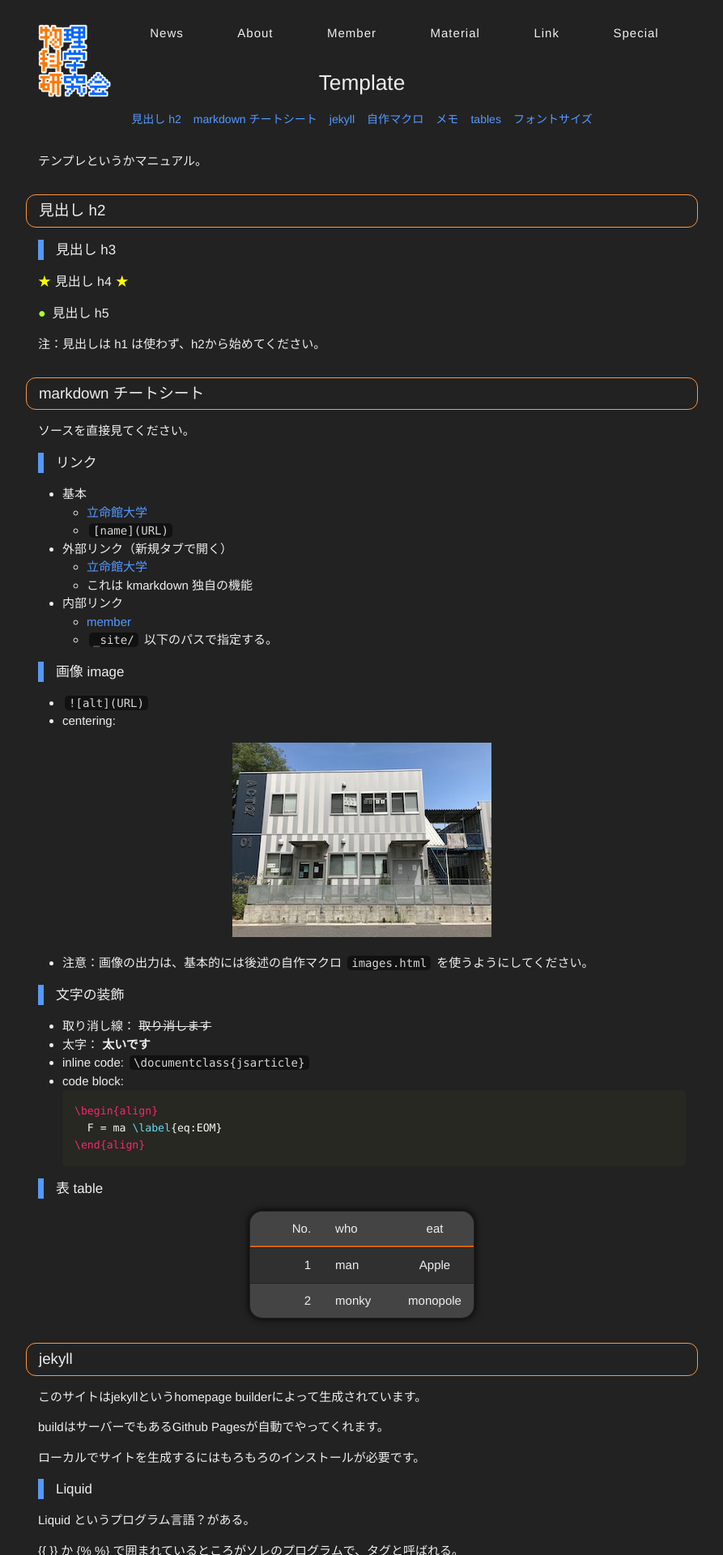
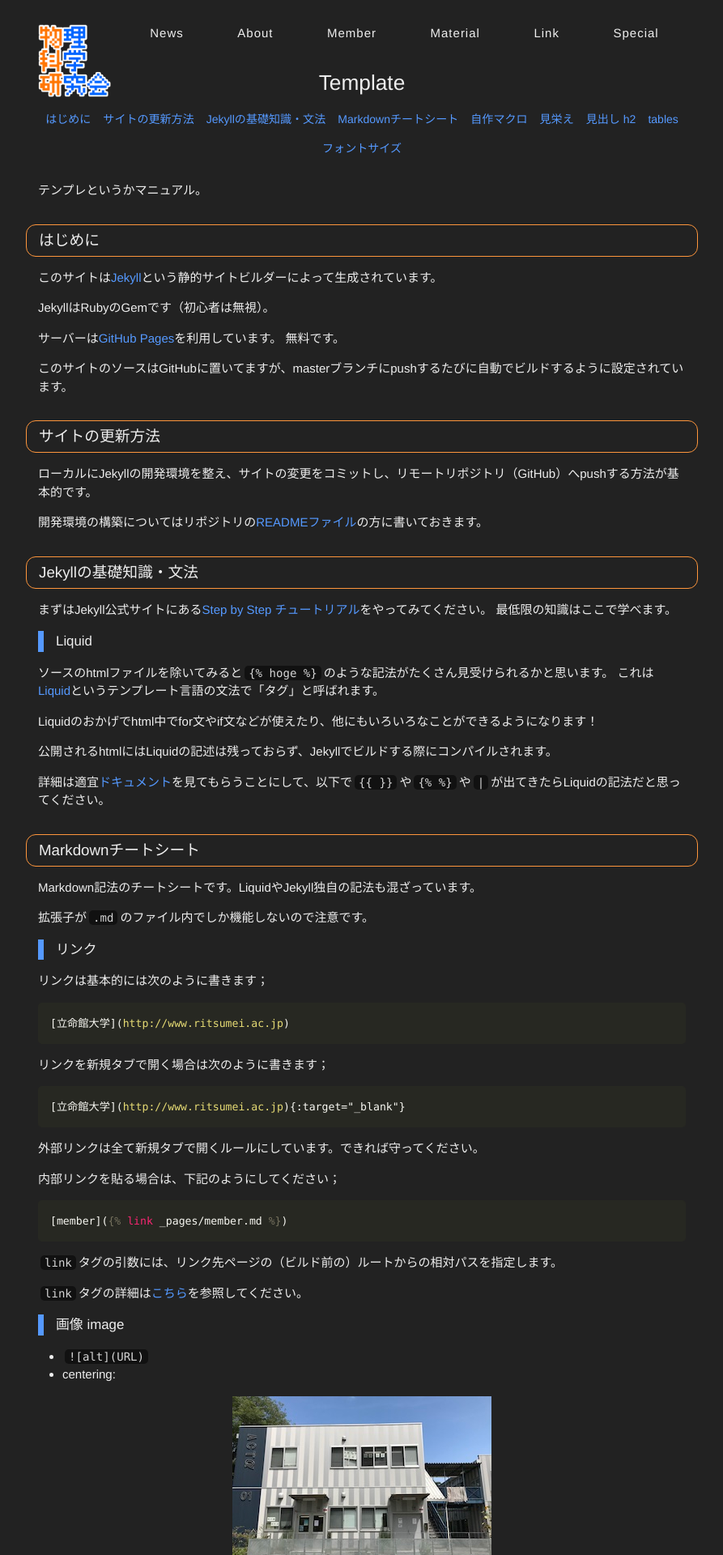
Before and after one commit to vuccaken/vuccaken.github.io, a Jekyll site: the page built from _pages/template.md, in a window 1280 px wide. Shown: the top 1920 px of the page at 81% size, without its empty margins (193-1086 px from the left). Built offline with Jekyll 4.4.1, drawn with Linux system fonts in a browser that asks for light colours; nearby versions of some CDN libraries; some of the changed text lies outside the part shown.

Commit message:
Update template.md

`````diff
--- a/_pages/template.md
+++ b/_pages/template.md
@@ -1,38 +1,90 @@
 ---
 title: Template
 
-path2images1: posts/2019-12-14-OB/
+dir1: posts/2019-12-14-OB/
 images1:
-- [OB1,2019-OB-1.jpg]
-- [OB2,2019-OB-2.jpg]
+  - [OB1, 2019-OB-1.jpg]
+  - [OB2, 2019-OB-2.jpg]
 
 images2:
-- [act,pages/actalpha_th.jpg]
-- [act,pages/actalpha_th.jpg]
-- [act,pages/actalpha_th.jpg]
+  - [act, pages/actalpha_th.jpg]
+  - [act, pages/actalpha_th.jpg]
+  - [act, pages/actalpha_th.jpg]
 ---
 
 テンプレというかマニュアル。
 
-## 見出し h2
-### 見出し h3
-#### 見出し h4
-##### 見出し h5
-注：見出しは h1 は使わず、h2から始めてください。
 
-## markdown チートシート
-ソースを直接見てください。
+## はじめに
+
+このサイトは[Jekyll](http://jekyllrb-ja.github.io){:target="_blank"}という静的サイトビルダーによって生成されています。
+
+JekyllはRubyのGemです（初心者は無視）。
+
+サーバーは[GitHub Pages](https://pages.github.com){:target="_blank"}を利用しています。
+無料です。
+
+このサイトのソースはGitHubに置いてますが、masterブランチにpushするたびに自動でビルドするように設定されています。
+
+
+## サイトの更新方法
+
+ローカルにJekyllの開発環境を整え、サイトの変更をコミットし、リモートリポジトリ（GitHub）へpushする方法が基本的です。
+
+開発環境の構築についてはリポジトリの[READMEファイル](https://github.com/vuccaken/vuccaken.github.io#readme){:target="_blank"}の方に書いておきます。
+
+
+## Jekyllの基礎知識・文法
+
+まずはJekyll公式サイトにある[Step by Step チュートリアル](http://jekyllrb-ja.github.io/docs/step-by-step/01-setup/){:target="_blank"}をやってみてください。
+最低限の知識はここで学べます。
+
+### Liquid
+
+ソースのhtmlファイルを除いてみると`{% raw %}{% hoge %}{% endraw %}`のような記法がたくさん見受けられるかと思います。
+これは[Liquid](https://shopify.github.io/liquid/){:target="_blank"}というテンプレート言語の文法で「タグ」と呼ばれます。
+
+Liquidのおかげでhtml中でfor文やif文などが使えたり、他にもいろいろなことができるようになります！
+
+公開されるhtmlにはLiquidの記述は残っておらず、Jekyllでビルドする際にコンパイルされます。
+
+詳細は適宜[ドキュメント](https://shopify.github.io/liquid/basics/introduction/){:target="_blank"}を見てもらうことにして、以下で`{% raw %}{{ }}{% endraw %}`や`{% raw %}{% %}{% endraw %}`や`|`が出てきたらLiquidの記法だと思ってください。
+
+
+
+
+## Markdownチートシート
+
+Markdown記法のチートシートです。LiquidやJekyll独自の記法も混ざっています。
+
+拡張子が`.md`のファイル内でしか機能しないので注意です。
+
 
 ### リンク
-- 基本
-  - [立命館大学](http://www.ritsumei.ac.jp)
-  - `[name](URL)`
-- 外部リンク（新規タブで開く）
-  - [立命館大学](http://www.ritsumei.ac.jp){:target="_blank"}
-  - これは kmarkdown 独自の機能
-- 内部リンク
-  - [member]({{ 'member' | relative_url }})
-  - `_site/` 以下のパスで指定する。
+
+リンクは基本的には次のように書きます；
+
+```md
+[立命館大学](http://www.ritsumei.ac.jp)
+```
+
+リンクを新規タブで開く場合は次のように書きます；
+
+```md
+[立命館大学](http://www.ritsumei.ac.jp){:target="_blank"}
+```
+
+外部リンクは全て新規タブで開くルールにしています。できれば守ってください。
+
+内部リンクを貼る場合は、下記のようにしてください；
+
+```liquid
+{% raw %}[member]({% link _pages/member.md %}){% endraw %}
+```
+
+`link`タグの引数には、リンク先ページの（ビルド前の）ルートからの相対パスを指定します。
+
+`link`タグの詳細は[こちら](http://jekyllrb-ja.github.io/docs/liquid/tags/#リンク){:target="_blank"}を参照してください。
 
 ### 画像 image
 - `![alt](URL)`
@@ -62,21 +114,46 @@
 | 2   | monky | monopole |
 
 
-## jekyll
+### ソースコード
 
-このサイトはjekyllというhomepage builderによって生成されています。
+インラインコードは`` `hoge` ``のように書きます。
 
-buildはサーバーでもあるGithub Pagesが自動でやってくれます。
+コードブロックは次のように書きます；
 
-ローカルでサイトを生成するにはもろもろのインストールが必要です。
+````
+```
+<section class="hoge">
+  <h1>にゃあ</h1>
+  <p>ほげほげ。にゃーん</p>
+</section>
+```
+````
 
-### Liquid
-Liquid というプログラム言語？がある。
+コードの言語を指定すれば文法でハイライトしてくれます；
 
-{% raw %}{{ }}{% endraw %} か {% raw %}{% %}{% endraw %} で囲まれているところがソレのプログラムで、タグと呼ばれる。
+````
+```html
+<section class="hoge">
+  <h1>にゃあ</h1>
+  <p>ほげほげ。にゃーん</p>
+</section>
+```
+````
 
-- 参考
-  - [liquid チートシート](https://gist.github.com/JJediny/a466eed62cee30ad45e2)
+あるいはJekyllで用意されている`highlight`タグを使うこともできます；
+
+{% raw %}
+```liquid
+{% highlight html %}
+<section class="hoge">
+  <h1>にゃあ</h1>
+  <p>ほげほげ。にゃーん</p>
+</section>
+{% endhighlight %}
+```
+{% endraw %}
+
+
 
 
 ## 自作マクロ
@@ -112,7 +189,7 @@
 - 配列の2つ目に `/assets/img/` 以下のパスのみを指定する。
 
 マクロ解説（`/_includes/image.html`）
-- {% raw %}`{% include images.html dir=page.imagePath src=page.images %}`{% endraw %}
+- {% raw %}`{% include images.html dir=page.dir src=page.images %}`{% endraw %}
 - 引数 `dir` には共通なパス与える。
   - 複数ある画像の `img/` からファイル自体までの path が同じとき、それをここで指定しておけばヘッダーの配列に書くのはファイル名だけでよくなるので便利。
   - 不要であれば、引数 `dir` は指定しなくてよい。
@@ -120,13 +197,54 @@
 - `page.**` は「このページに書いてある `**` という変数の値」という意味。
 
 
-{% include images.html dir=page.path2images1 src=page.images1 %}
+{% include images.html dir=page.dir1 src=page.images1 %}
 
 こんな感じで出ます。
 
 {% include images.html src=page.images2 %}
 
-## メモ
+
+
+{% assign images3 = "
+  posts/2019-12-14-OB/2019-OB-2.jpg
+  pages/actalpha_th.jpg
+  pages/actalpha_th.jpg
+" | split: " " %}
+
+{% include images.html src=images3 %}
+
+
+
+
+
+
+
+
+
+## 見栄え
+
+サイト上での表示の確認です。
+
+### 見出し
+
+<section class="heading-sample">
+  <h1>見出し h1</h1>
+  <h2>見出し h2</h2>
+  <h3>見出し h3</h3>
+  <h4>見出し h4</h4>
+  <h5>見出し h5</h5>
+  <h6>見出し h6</h6>
+  <p>段落。ほげほげ。</p>
+</section>
+<style>
+.heading-sample {
+  padding: 0 30px;
+  margin-bottom: 15px;
+  border: solid 2px pink;
+}
+</style>
+
+注：見出しは h1 は使わず、h2から始めてください。
 
 ## tables
 
`````
